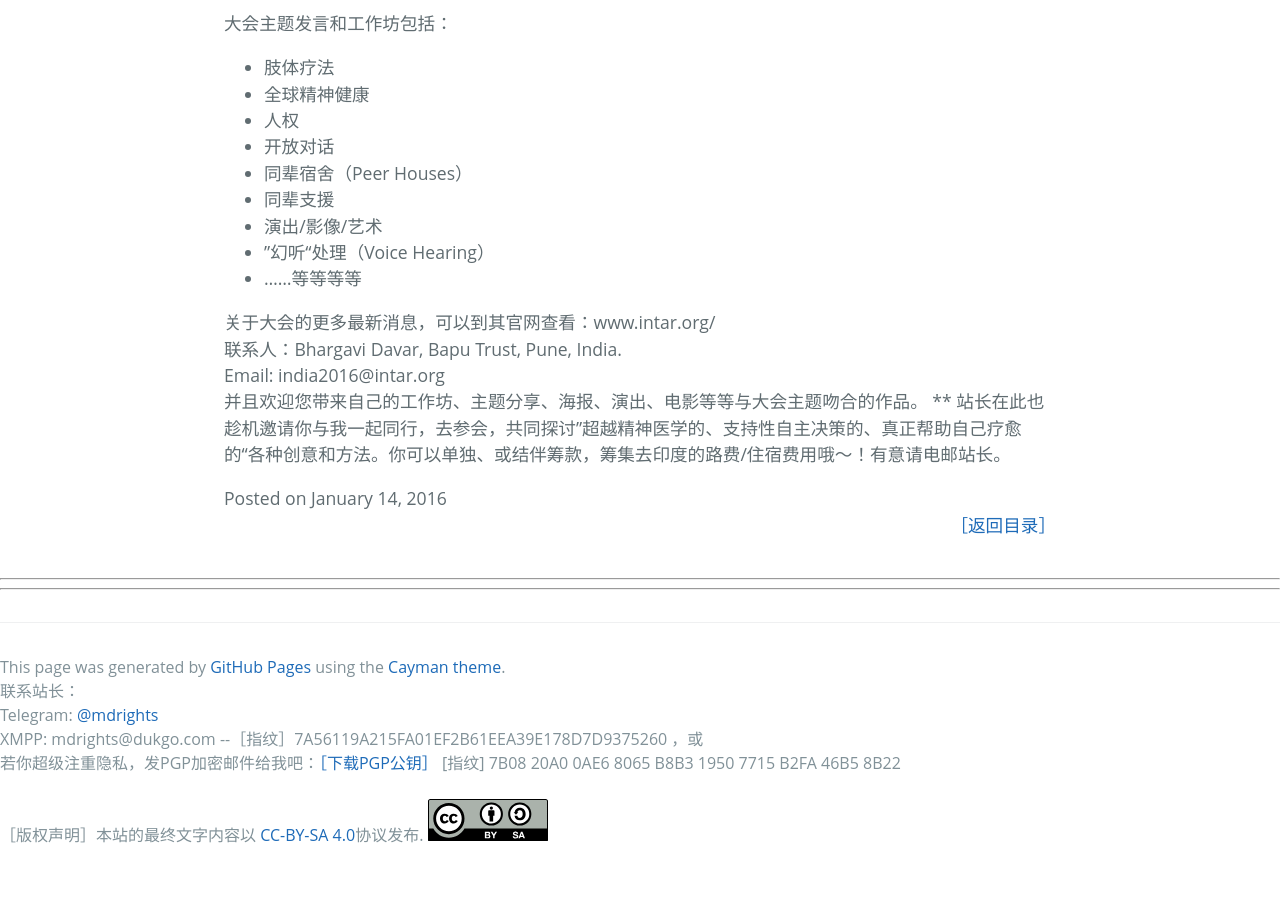
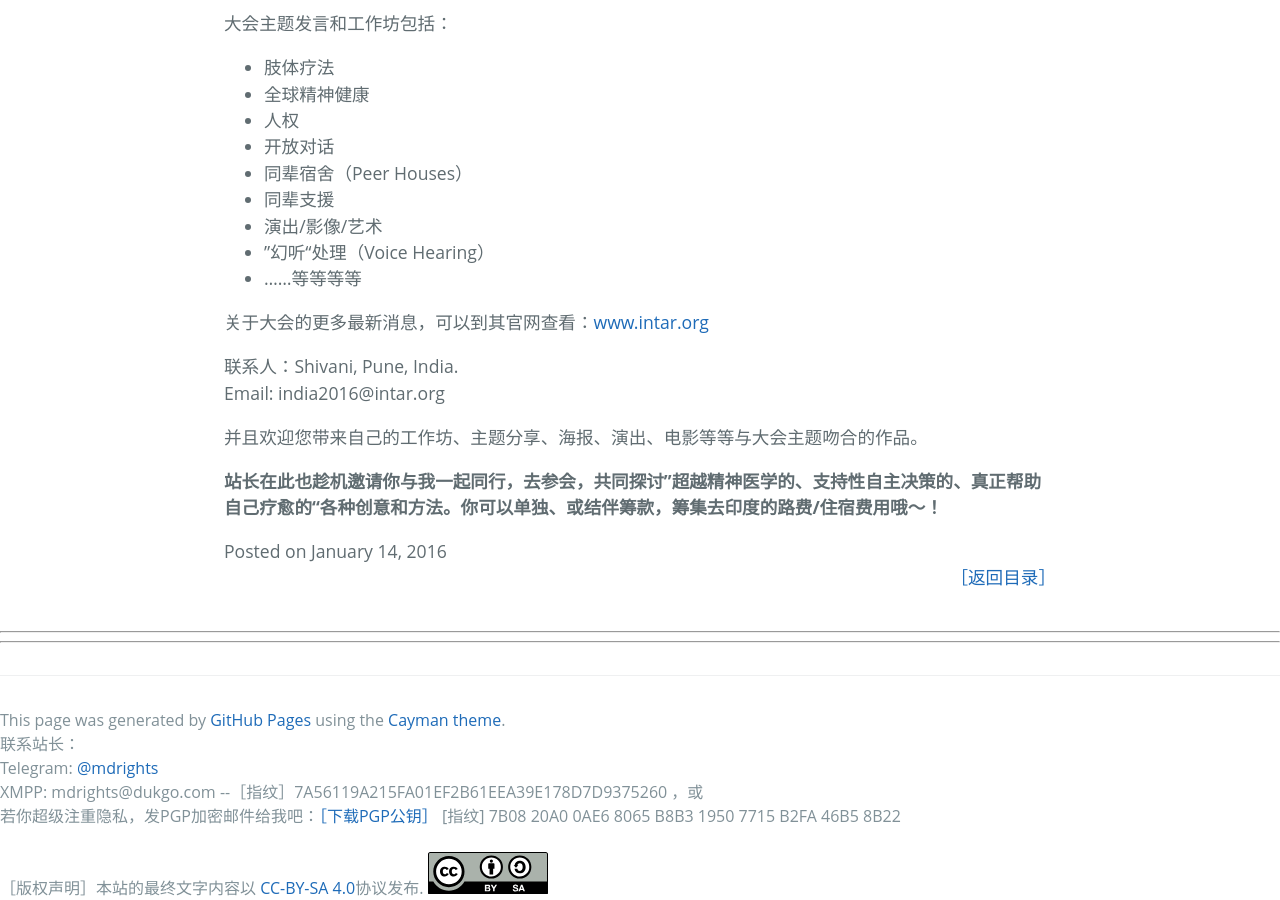
Before and after one commit to mdrights/mdrights.github.io, a Jekyll site: the page built from _posts/2016-01-14-INTAR-另类疗愈国际大会2016印度.md, in a window 1280 px wide and 900 px high, scrolled down 786 px. Built offline with Jekyll 4.4.1, drawn with Linux system fonts in a browser that asks for light colours; before the commit the page ends 1633 px from its top, so only the background shows below that.

Commit message:
refine a post

```diff
--- a/_posts/2016-01-14-INTAR-另类疗愈国际大会2016印度.md
+++ b/_posts/2016-01-14-INTAR-另类疗愈国际大会2016印度.md
@@ -8,11 +8,13 @@ layout: post
 [下载PDF手册](http://intar.org/wp-content/uploads/intar_conference_2016_web.pdf)
 
 本次会议可以为来自全球四面八方的伙伴就以下主题进行批判地对话和交流:
+
 > 危机/存在式的体验
 > 文化经验和回应
 > 同伴/草根支援/幸存者
 
 大会主题发言和工作坊包括：
+
 - 肢体疗法
 - 全球精神健康
 - 人权
@@ -23,8 +25,12 @@ layout: post
 - ”幻听“处理（Voice Hearing）
 - ……等等等等
 
-关于大会的更多最新消息，可以到其官网查看：www.intar.org/
-联系人：Bhargavi Davar, Bapu Trust, Pune, India.
+
+关于大会的更多最新消息，可以到其官网查看：[www.intar.org](http://baputrust.in/conference/)
+
+联系人：Shivani, Pune, India.
 Email: india2016@intar.org
+
 并且欢迎您带来自己的工作坊、主题分享、海报、演出、电影等等与大会主题吻合的作品。
-** 站长在此也趁机邀请你与我一起同行，去参会，共同探讨”超越精神医学的、支持性自主决策的、真正帮助自己疗愈的“各种创意和方法。你可以单独、或结伴筹款，筹集去印度的路费/住宿费用哦～！有意请电邮站长。
+
+**站长在此也趁机邀请你与我一起同行，去参会，共同探讨”超越精神医学的、支持性自主决策的、真正帮助自己疗愈的“各种创意和方法。你可以单独、或结伴筹款，筹集去印度的路费/住宿费用哦～！**
```
Also changed, not shown: about2.md (deleted, +0 -34 lines).
